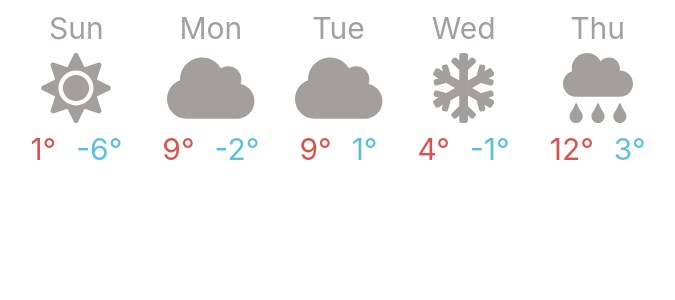
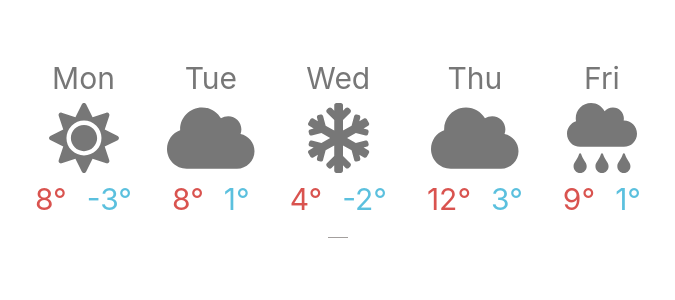
Before and after one commit to popaclctin/weather-app, a React (Create React App) app: page / in a window 1280 px wide. Shown: the top 300 px of the page, without its empty margins (302-977 px from the left). Built offline with nearby package versions, Linux system fonts and the light colour scheme.

Commit message:
Add hours forecast component for selected day

```diff
--- a/src/App.css
+++ b/src/App.css
@@ -1,15 +1,25 @@
+.weather {
+  display: flex;
+  align-items: center;
+  flex-direction: column;
+  color: #777777;
+  padding: 5rem 0;
+}
+
 .weather-list {
   display: flex;
-  justify-content: center;
 }
 
 .weather-card {
   font-size: 3rem;
-  color: #a39f9d;
   padding: 1rem;
   display: flex;
   flex-direction: column;
   align-items: center;
+}
+
+.weather-card:hover {
+  cursor: pointer;
 }
 
 .forecastIcon {
@@ -27,3 +37,26 @@
 .temperature span:last-child {
   color: #5bc0de;
 }
+
+.hours-card {
+  display: flex;
+  font-size: 1.7rem;
+  margin: 1rem 0;
+  padding: 1rem;
+  border-top: 0.1rem solid #a39f9d;
+}
+
+.hour-card {
+  margin: 0 1rem;
+  display: flex;
+  flex-direction: column;
+  align-items: center;
+}
+
+.hour-card p {
+  margin: 0.1rem 0;
+}
+
+.hour-card p:first-child {
+  color: #d9534f;
+}
--- a/src/App.js
+++ b/src/App.js
@@ -1,5 +1,4 @@
 import React, { Component } from 'react';
-import logo from './logo.svg';
 import './App.css';
 import { FontAwesomeIcon } from '@fortawesome/react-fontawesome';
 import {
@@ -19,34 +18,104 @@ const forecastIcon = {
 
 const daysList = [
   {
-    date: new Date(2019, 1, 23),
-    high: 1,
-    low: -6,
+    date: new Date(2019, 1, 24),
+    high: 8,
+    low: -3,
     forecast: 'sunny',
-  },
-  {
-    date: new Date(2019, 1, 24),
-    high: 9,
-    low: -2,
-    forecast: 'cloudy',
+    hours: {
+      '7': 7,
+      '9': 3,
+      '11': 2,
+      '13': 6,
+      '15': 8,
+      '17': 7,
+      '19': 3,
+      '21': 1,
+      '23': 0,
+      '1': 1,
+      '3': 2,
+      '5': 2,
+    },
   },
   {
     date: new Date(2019, 1, 25),
-    high: 9,
+    high: 8,
     low: 1,
     forecast: 'cloudy',
+    hours: {
+      '7': -2,
+      '9': 1,
+      '11': 5,
+      '13': 7,
+      '15': 7,
+      '17': 7,
+      '19': 5,
+      '21': 4,
+      '23': 4,
+      '1': 4,
+      '3': 3,
+      '5': 3,
+    },
   },
   {
     date: new Date(2019, 1, 26),
     high: 4,
-    low: -1,
+    low: -2,
     forecast: 'snowy',
+    hours: {
+      '7': 3,
+      '9': 2,
+      '11': 2,
+      '13': 3,
+      '15': 4,
+      '17': 4,
+      '19': 3,
+      '21': 2,
+      '23': 1,
+      '1': 1,
+      '3': -1,
+      '5': -1,
+    },
   },
   {
     date: new Date(2019, 1, 27),
     high: 12,
     low: 3,
+    forecast: 'cloudy',
+    hours: {
+      '7': 0,
+      '9': 3,
+      '11': 8,
+      '13': 11,
+      '15': 11,
+      '17': 9,
+      '19': 7,
+      '21': 6,
+      '23': 6,
+      '1': 5,
+      '3': 4,
+      '5': 4,
+    },
+  },
+  {
+    date: new Date(2019, 2, 0),
+    high: 9,
+    low: 1,
     forecast: 'rainy',
+    hours: {
+      '7': 4,
+      '9': 6,
+      '11': 8,
+      '13': 9,
+      '15': 9,
+      '17': 8,
+      '19': 6,
+      '21': 4,
+      '23': 4,
+      '1': 3,
+      '3': 2,
+      '5': 2,
+    },
   },
 ];
 
@@ -55,15 +124,32 @@ class App extends Component {
     super(props);
     this.state = {
       list: daysList,
+      selected: null,
     };
   }
 
+  onClickCard = id => {
+    this.setState({ selected: id });
+  };
+
   render() {
-    const { list } = this.state;
-    const result = list.map(day => (
-      <Weather key={day.date.toString()} day={day} />
+    const { list, selected } = this.state;
+    let selectedItem = list.find(a => a.date.getTime() === selected);
+    if (!selectedItem) selectedItem = null;
+    const weatherCardList = list.map(day => (
+      <WeatherCard
+        key={day.date.getTime()}
+        day={day}
+        onClick={this.onClickCard}
+        selected={selected}
+      />
     ));
-    return <div className="weather-list">{result}</div>;
+    return (
+      <div className="weather">
+        <div className="weather-list">{weatherCardList}</div>
+        <HoursCard day={selectedItem} />
+      </div>
+    );
   }
 }
 
@@ -71,10 +157,18 @@ const ForecastIcon = props => {
   return <FontAwesomeIcon icon={forecastIcon[props.value]} />;
 };
 
-const Weather = props => {
-  const { day } = props;
+const WeatherCard = props => {
+  const { day, onClick, selected } = props;
   return (
-    <div className="weather-card">
+    <div
+      className="weather-card"
+      onClick={() => onClick(day.date.getTime())} // functie arrow => scade performanta?
+      style={
+        day.date.getTime() === selected
+          ? { border: '0.1rem solid #a39f9d' }
+          : null
+      }
+    >
       <div className="weekDay">{weekDay[day.date.getDay()]}</div>
       <div className="forecastIcon">
         <ForecastIcon value={day.forecast} />
@@ -87,4 +181,27 @@ const Weather = props => {
   );
 };
 
+const HoursCard = props => {
+  const hours = props.day ? props.day.hours : {};
+  const result = [];
+  for (let key in hours) {
+    if (hours.hasOwnProperty(key)) {
+      result.push(
+        <HourCard key={key} hour={key} temperature={hours[key]} />,
+      );
+    }
+  }
+  return <div className="hours-card">{result}</div>;
+};
+
+const HourCard = props => {
+  const { hour, temperature } = props;
+  return (
+    <div className="hour-card">
+      <p>{temperature}&deg;</p>
+      <p>{`${hour}:00`}</p>
+    </div>
+  );
+};
+
 export default App;
```
